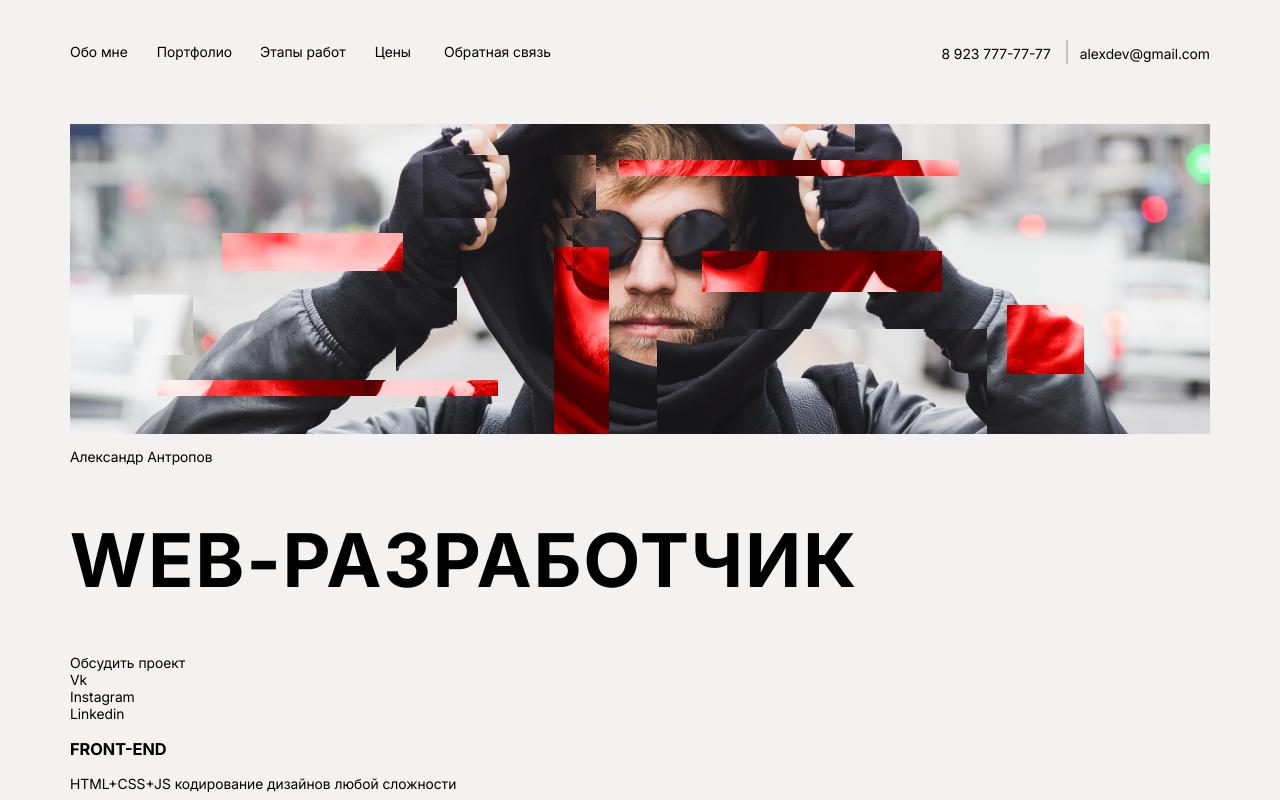
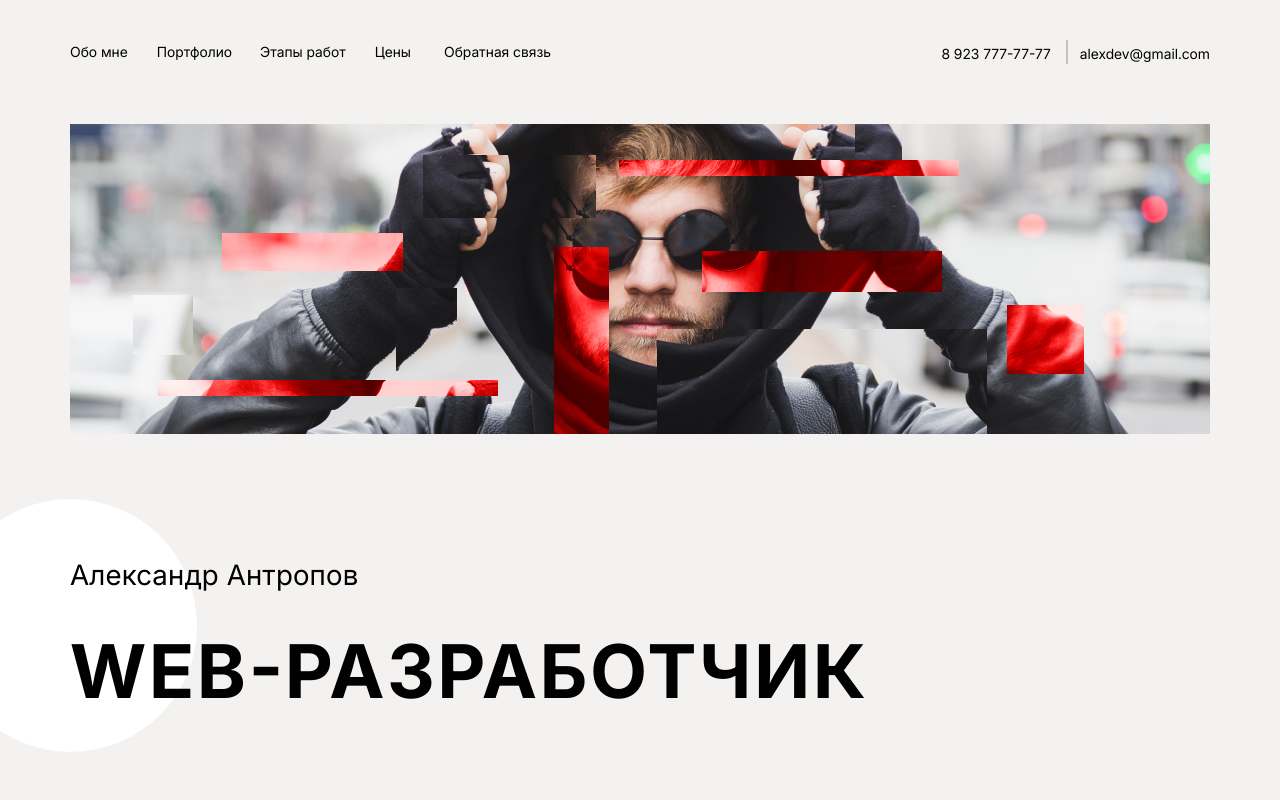
Before and after one commit to dbb1703/Landing_Portfolio, a website built with webpack: page src/index.html in a window 1280 px wide. Shown: the top 800 px of the page. Built offline with nearby package versions, Linux system fonts and the light colour scheme.

Commit message:
Частично реализует CSS для desktop версии секции about

```diff
--- a/src/index.html
+++ b/src/index.html
@@ -37,7 +37,7 @@
     <img src="./img/web-developer.jpg"
          alt="Web-разработчик"></picture>
   <p class="about__name">Александр Антропов</p>
-  <h1 class="page__h1 about__title">Web-разработчик</h1>
+  <h1 class="page__h1 about__title">Web<span class="about__dash">&#8208;</span>разработчик</h1>
   <div class="about__connect">
     <div class="about__discuss">
       <a href="#"
--- a/src/styles/blocks/index/about.scss
+++ b/src/styles/blocks/index/about.scss
@@ -1,3 +1,67 @@
+@use '../../global/variables.scss' as v;
+
 .about__pic {
   margin-top: 20px;
 }
+
+.about__name {
+  font-size: 28px;
+  line-height: 150%;
+  margin-top: 120px;
+  margin-bottom: 0;
+  letter-spacing: 0.2px;
+  position: relative;
+  z-index: 2;
+}
+
+.about__title {
+  margin-top: 30px;
+  letter-spacing: 3px;
+  position: relative;
+  z-index: 1;
+
+  &::before {
+    display: block;
+    position: absolute;
+    z-index: -1;
+    content: '';
+    width: 253px;
+    height: 253px;
+    border-radius: 100%;
+    box-sizing: border-box;
+    background-color: #fff;
+    top: -127px;
+    left: -126px;
+  }
+
+  &::after {
+    display: block;
+    position: absolute;
+    z-index: -1;
+    content: '';
+    width: 0;
+    height: 0;
+    left: -150px;
+    top: -92px;
+    border-style: solid;
+    border-color: transparent;
+    border-right-width: 33px;
+    border-left-width: 33px;
+    border-bottom: 71px solid v.$accent-text;
+  }
+}
+
+.about__dash {
+  position: relative;
+  bottom: 5px;
+}
+
+.about__connect {
+  display: flex;
+  justify-content: space-between;
+  margin-top: 100px;
+}
+
+.about__socials {
+  display: flex;
+}
--- a/src/styles/global/page.scss
+++ b/src/styles/global/page.scss
@@ -43,3 +43,24 @@
     opacity: 20%;
   }
 }
+
+.page__discuss-link {
+  font-size: 16px;
+  font-weight: 700;
+  line-height: 150%;
+  margin-left: 2px;
+  letter-spacing: 0.1px;
+  padding-bottom: 12px;
+  padding-right: 8px;
+
+  &::after {
+    position: relative;
+    content: "\27F6";
+    left: 13px;
+  }
+
+  &:hover {
+    color: v.$main-text;
+    border-bottom: 2px solid v.$main-text;
+  }
+}
```
